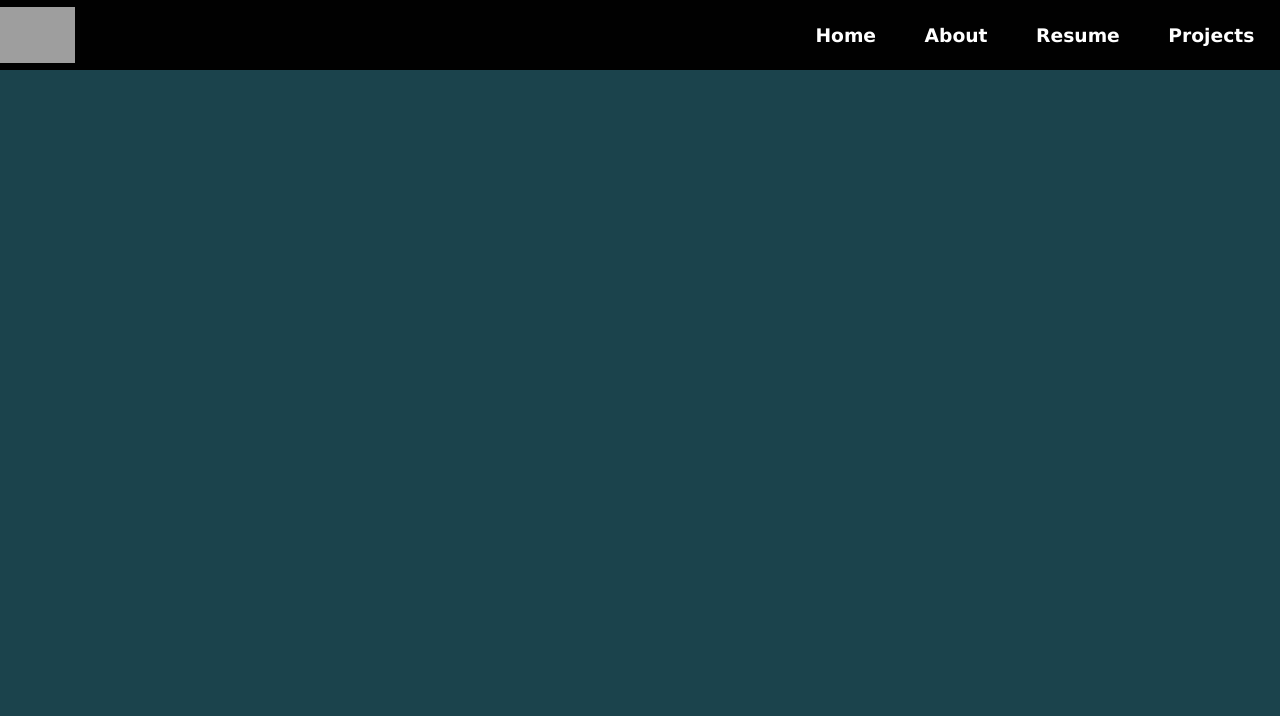
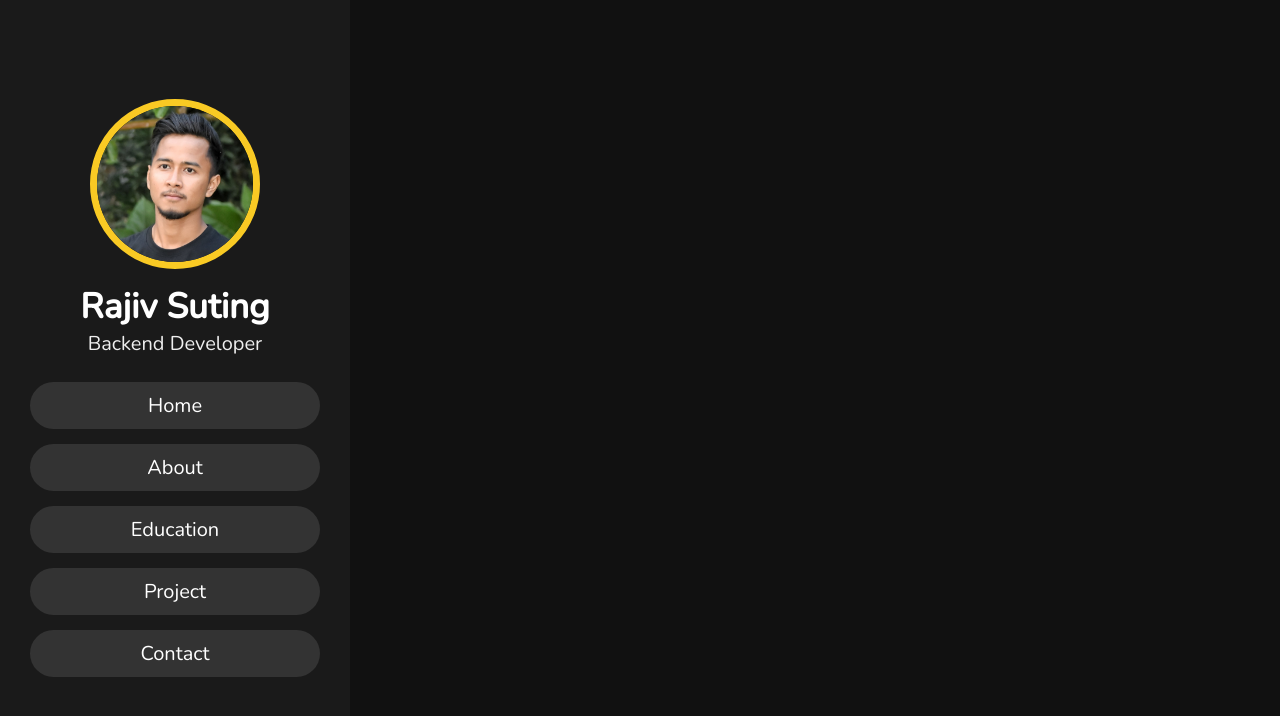
Before and after one commit to rajivsuting/rajivsuting.github.io, a plain HTML site: page index.html in a window 1280 px wide. Drawn offline with nearby package versions, Linux system fonts and the light colour scheme; grey boxes are pictures that could not be loaded.

Commit message:
portfolio

```diff
--- a/index.html
+++ b/index.html
@@ -1,21 +1,41 @@
 <!DOCTYPE html>
 <html lang="en">
-<head>
-    <meta charset="UTF-8">
-    <meta http-equiv="X-UA-Compatible" content="IE=edge">
-    <meta name="viewport" content="width=device-width, initial-scale=1.0">
+  <head>
+    <meta charset="UTF-8" />
+    <meta http-equiv="X-UA-Compatible" content="IE=edge" />
+    <meta name="viewport" content="width=device-width, initial-scale=1.0" />
     <title>Portfolio</title>
-    <link rel="stylesheet" href="styles.css">
-</head>
-<body>
-    <div id="nav">
-        <img src="https://media.istockphoto.com/vectors/classy-elegant-gold-r-letter-floral-logo-vector-id1286710160?b=1&k=20&m=1286710160&s=612x612&w=0&h=AEhIssrnRQjYYwGJjLiYh0oCfr8UDn0rVdHS5AxP75I=" alt="">
-        <div id="in">
-            <h3>Home</h3>
-            <h3>About</h3>
-            <h3>Resume</h3>
-            <h3>Projects</h3>
-        </div>
-    </div>
-</body>
+    <!-- <link rel="stylesheet" href="https://cdnjs.cloudflare.com/ajax/libs/font-awesome/6.2.0/css/fontawesome.min.css"> -->
+    <link
+      rel="stylesheet"
+      href="https://cdnjs.cloudflare.com/ajax/libs/font-awesome/5.15.2/css/all.min.css"
+    />
+    <link rel="stylesheet" href="styles.css" />
+  </head>
+  <body>
+    <header>
+      <div class="user">
+        <img src="pic.jpg" alt="" />
+        <h3 class="name">Rajiv Suting</h3>
+        <p class="post">Backend Developer</p>
+      </div>
+
+      <nav class="navbar">
+        <ul>
+          <li><a href="#home">Home</a></li>
+          <li><a href=">about">About</a></li>
+          <li><a href="#education">Education</a></li>
+          <li><a href="#project">Project</a></li>
+          <li><a href="#contact">Contact</a></li>
+        </ul>
+      </nav>
+    </header>
+
+    <div id="menu" class="fas fa-bars"></div>
+
+    <section class="home" id="home"></section>
+
+    <script src="https://cdnjs.cloudflare.com/ajax/libs/jquery/3.6.1/jquery.min.js"></script>
+    <script src="main.js"></script>
+  </body>
 </html>
--- /dev/null
+++ b/main.js
@@ -0,0 +1,10 @@
+$(document).ready(function(){
+    $('#menu').click(function(){
+        $(this).toggleClass('fa-times');
+        $('header').toggleClass('toggle')
+    });
+    $(window).on('scroll load',function(){
+        $('#menu').removeClass('fa-times');
+        $('header').removeClass('toggle')
+    })
+})
--- a/styles.css
+++ b/styles.css
@@ -1,30 +1,132 @@
+@import url("https://fonts.googleapis.com/css2?family=Nunito:wght@200;300;400;500&display=swap");
+
+:root {
+  --yellow: #f9ca24;
+}
+
 * {
+  font-family: "Nunito", sans-serif;
   margin: 0;
   padding: 0;
   box-sizing: border-box;
+  text-decoration: none;
+  outline: none;
+  border: none;
+  text-transform: capitalize;
+  transition: all 0.2s linear;
 }
-body {
-  background-color: rgb(27, 67, 76);
+*::selection {
+  background: var(--yellow);
+  color: #333;
+}
+html {
+  font-size: 62.5%;
+  overflow-x: hidden;
 }
 
-#nav {
-  display: flex;
-  width: 100%;
-  height: 70px;
-  justify-content: center;
-  align-items: center;
-  justify-content: space-between;
-  background-color: rgb(1, 1, 1);
-  color: white;
-  font-family: Verdana, Geneva, Tahoma, sans-serif;
-  padding-right: 2%;
-}
-#nav > img {
-  width: 6%;
+html::-webkit-scrollbar {
+  width: 1.4rem;
 }
 
-#in {
+html::-webkit-scrollbar-track {
+  background: #222;
+}
+html::-webkit-scrollbar-thumb {
+  background: var(--yellow);
+}
+
+body {
+  background: #111;
+  overflow-x: hidden;
+}
+header {
+  position: fixed;
+  top: 0;
+  left: 0;
+  z-index: 1000;
+  height: 100%;
+  width: 35rem;
+  background: #1a1a1a;
   display: flex;
-  width: 35%;
-  justify-content: space-between;
+  align-items: center;
+  justify-content: center;
+  flex-flow: column;
+  text-align: center;
 }
+header .user img {
+  height: 17rem;
+  width: 17rem;
+  border-radius: 50%;
+  object-fit: cover;
+  margin-bottom: 1rem;
+  border: 0.7rem solid var(--yellow);
+}
+header .user .name {
+  font-size: 3.5rem;
+  color: #fff;
+}
+header .user .post {
+  font-size: 2rem;
+  color: #eee;
+}
+header .navbar {
+  width: 100%;
+}
+
+header .navbar ul {
+  list-style: none;
+  padding: 1rem 3rem;
+}
+header .navbar ul li a {
+  display: block;
+  padding: 1rem;
+  margin: 1.5rem 0;
+  background: #333;
+  color: #fff;
+  font-size: 2rem;
+  border-radius: 5rem;
+}
+header .navbar ul li a:hover {
+  background: var(--yellow);
+}
+#menu {
+  position: fixed;
+  top: 2rem;
+  right: 2rem;
+  background: #333;
+  color: #fff;
+  cursor: pointer;
+  font-size: 2.5rem;
+  padding: 1rem 1.5rem;
+  z-index: 1000;
+  display: none;
+}
+
+@media (max-width: 1200px) {
+  html {
+    font-size: 55%;
+  }
+}
+@media (max-width: 991px) {
+  header{
+    left:-120%
+  }
+  #menu{
+    display: block;
+  }
+  header.toggle{
+    left: 0%;
+  }
+}
+
+@media (max-width: 400px) {
+  html{
+    font-size: 50%;
+  }
+}
+
+@media (max-width: 400px) {
+  header{
+    width: 100vw;
+  }
+}
```
Also changed, not shown: pic.jpg (added).
